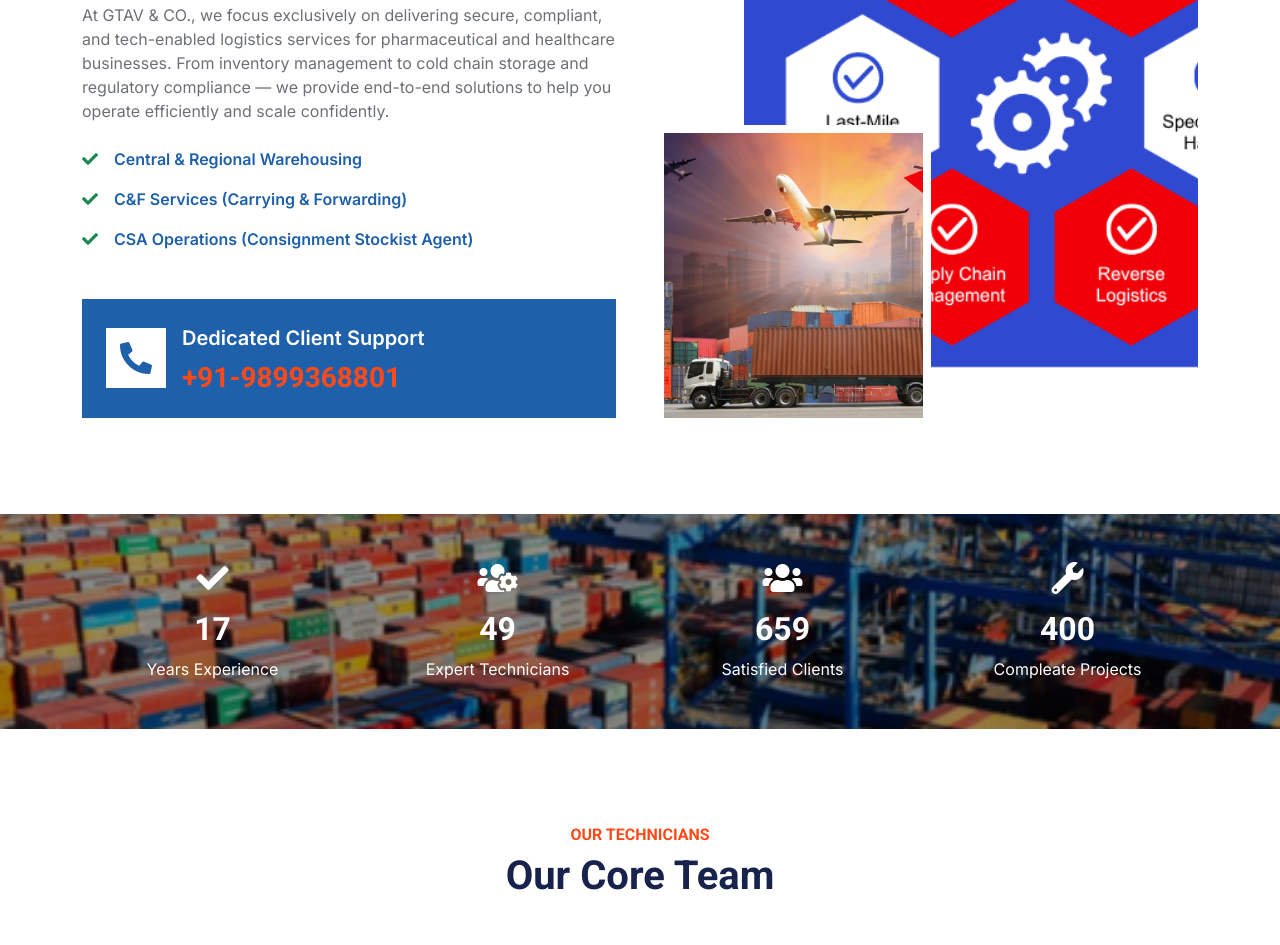
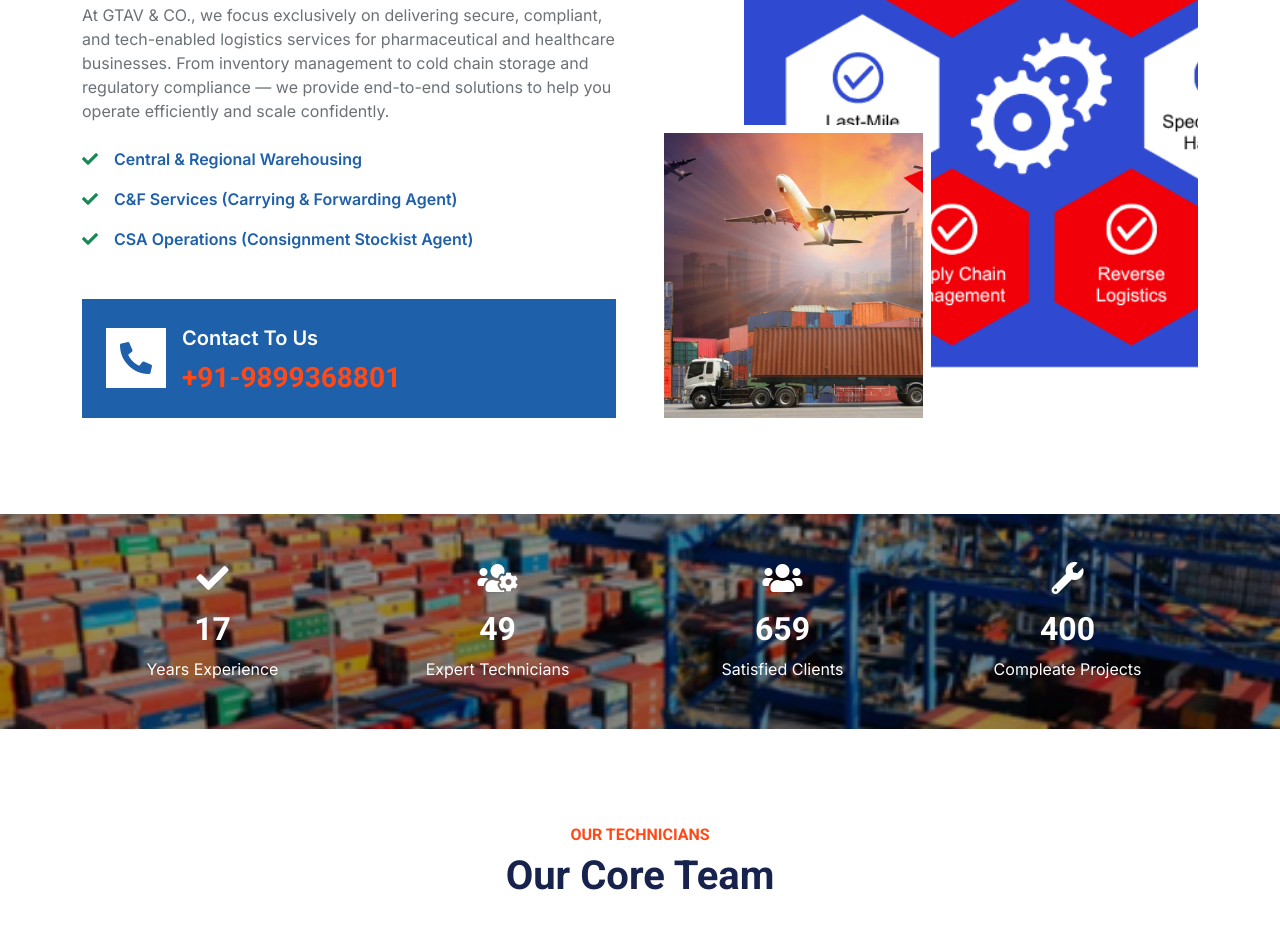
Before and after one commit to tribhuankumar1989/gtav_co, a plain HTML site: page about.html in a window 1280 px wide. Shown: the part 1162-2107 px from the top of the page. Drawn offline with nearby package versions, Linux system fonts and the light colour scheme.

Commit message:
Update about.html

```diff
--- a/about.html
+++ b/about.html
@@ -173,14 +173,14 @@
                     <h1 class="mb-4">We are trusted logistics and warehousing solutions Company</h1>
                     <p class="mb-4">At GTAV & CO., we focus exclusively on delivering secure, compliant, and tech-enabled logistics services for pharmaceutical and healthcare businesses. From inventory management to cold chain storage and regulatory compliance — we provide end-to-end solutions to help you operate efficiently and scale confidently.</p>
                     <p class="fw-medium text-primary"><i class="fa fa-check text-success me-3"></i>Central & Regional Warehousing</p>
-                    <p class="fw-medium text-primary"><i class="fa fa-check text-success me-3"></i>C&F Services (Carrying & Forwarding)</p>
+                    <p class="fw-medium text-primary"><i class="fa fa-check text-success me-3"></i>C&F Services (Carrying & Forwarding Agent)</p>
                     <p class="fw-medium text-primary"><i class="fa fa-check text-success me-3"></i>CSA Operations (Consignment Stockist Agent)</p>
                     <div class="bg-primary d-flex align-items-center p-4 mt-5">
                         <div class="d-flex flex-shrink-0 align-items-center justify-content-center bg-white" style="width: 60px; height: 60px;">
                             <i class="fa fa-phone-alt fa-2x text-primary"></i>
                         </div>
                         <div class="ms-3">
-                            <p class="fs-5 fw-medium mb-2 text-white">Dedicated Client Support</p>
+                            <p class="fs-5 fw-medium mb-2 text-white">Contact To Us</p>
                             <h3 class="m-0 text-secondary">+91-9899368801</h3>
                         </div>
                     </div>
```
